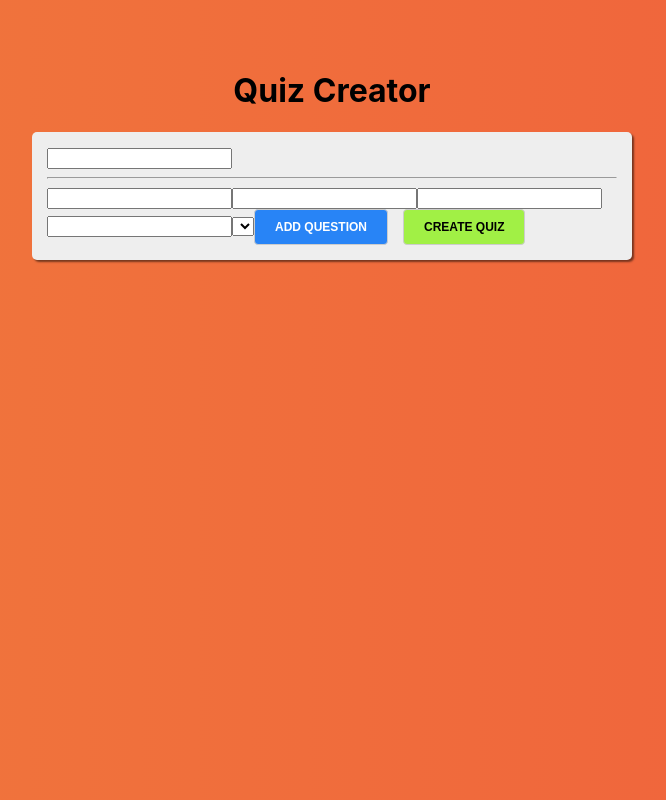
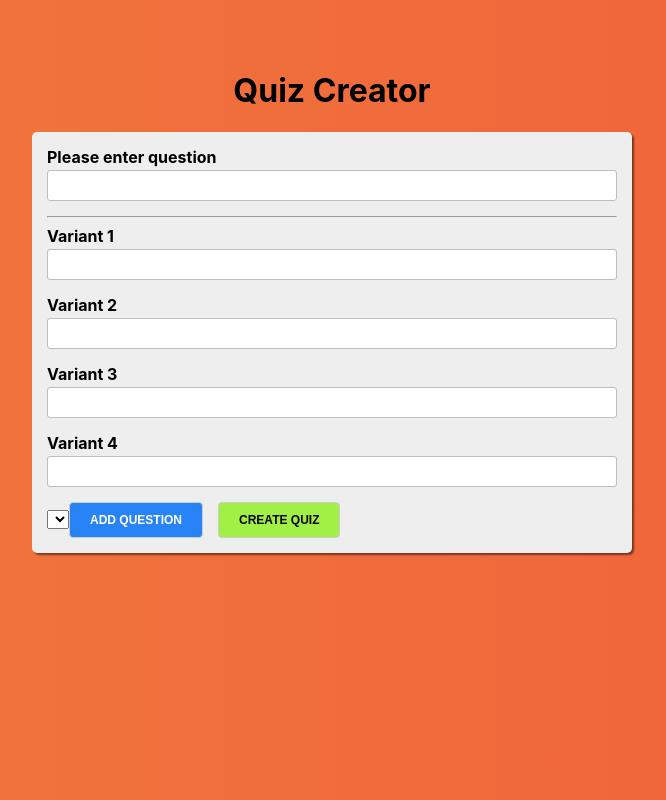
Before and after one commit to Bluesman66/react-quiz, a React app: page /quiz-creator in a window 1280 px wide. Shown: the whole page, without its empty margins (308-974 px from the left). Built offline with nearby package versions, Linux system fonts and the light colour scheme; the HTML template or start-up script is replaced by a standard one.

Commit message:
7. Создание контролов

```diff
--- a/src/containers/QuizCreator/QuizCreator.js
+++ b/src/containers/QuizCreator/QuizCreator.js
@@ -1,8 +1,41 @@
-import { Button } from '../../components';
-import React from 'react';
+import { Button, Input } from '../../components';
+import React, { useState } from 'react';
+
+import { Auxiliary } from '../../hoc';
+import createControl from '../../form';
 import s from './QuizCreator.module.scss';
 
+const createOptionControl = (number) => {
+	return createControl(
+		{
+			label: `Variant ${number}`,
+			error: 'Value can not be empty',
+			id: number,
+		},
+		{ required: true }
+	);
+};
+
+const createFormControls = () => {
+	return {
+		question: createControl(
+			{
+				label: 'Please enter question',
+				error: 'Question can not be empty',
+			},
+			{ required: true }
+		),
+		option1: createOptionControl(1),
+		option2: createOptionControl(2),
+		option3: createOptionControl(3),
+		option4: createOptionControl(4),
+	};
+};
+
 const QuizCreator = () => {
+	const [quiz, setQuiz] = useState([]);
+	const [formControls, setFormControls] = useState(createFormControls());
+
 	const submit = (event) => {
 		event.preventDefault();
 	};
@@ -11,17 +44,35 @@ const QuizCreator = () => {
 
 	const createQuiz = () => {};
 
+	const change = (value, controlName) => {};
+
+	const renderControls = () => {
+		return Object.keys(formControls).map((controlName, index) => {
+			const control = formControls[controlName];
+
+			return (
+				<Auxiliary key={controlName + index}>
+					<Input
+						value={control.value}
+						label={control.label}
+						valid={control.valid}
+						shouldValidate={!!control.validation}
+						touched={control.touched}
+						error={control.error}
+						onChange={(event) => change(event.target.value, controlName)}
+					/>
+					{index === 0 ? <hr /> : null}
+				</Auxiliary>
+			);
+		});
+	};
+
 	return (
 		<div className={s.QuizCreator}>
 			<div>
 				<h1>Quiz Creator</h1>
 				<form onSubmit={submit}>
-					<input type="text" />
-					<hr />
-					<input type="text" />
-					<input type="text" />
-					<input type="text" />
-					<input type="text" />
+					{renderControls()}
 					<select name="" id=""></select>
 					<Button type="primary" onClick={addQuestion}>
 						Add question
--- /dev/null
+++ b/src/form/index.js
@@ -0,0 +1,11 @@
+const createControl = (config, validation) => {
+	return {
+		...config,
+		validation,
+		valid: !validation,
+		touched: false,
+		value: '',
+	};
+};
+
+export default createControl;
--- /dev/null
+++ b/src/hoc/Auxiliary/Auxiliary.js
@@ -0,0 +1,3 @@
+const Auxiliary = (props) => props.children;
+
+export default Auxiliary;
--- a/src/hoc/index.js
+++ b/src/hoc/index.js
@@ -1,3 +1,4 @@
+import Auxiliary from './Auxiliary/Auxiliary';
 import Layout from './Layout/Layout';
 
-export { Layout };
+export { Layout, Auxiliary };
```
